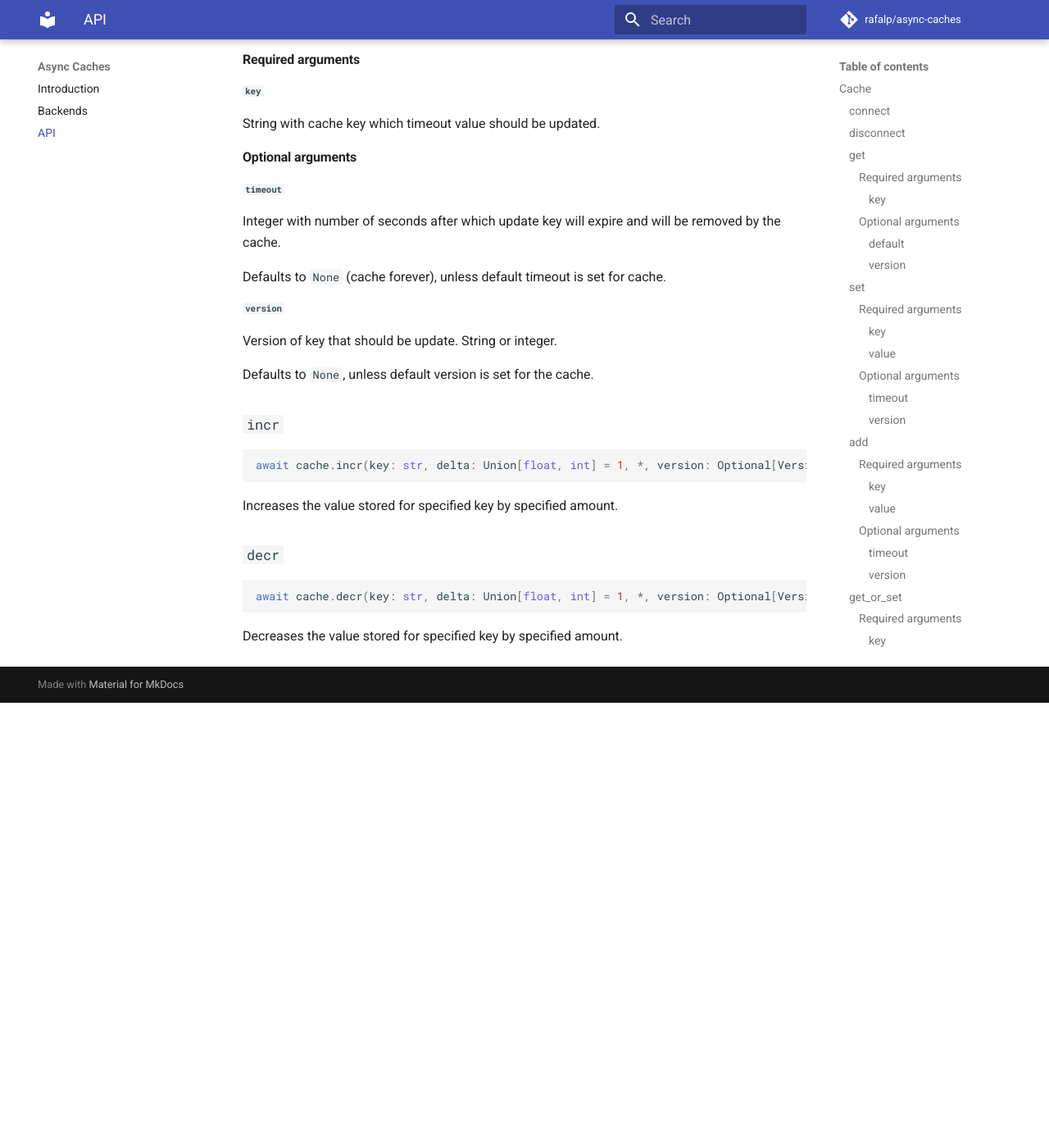
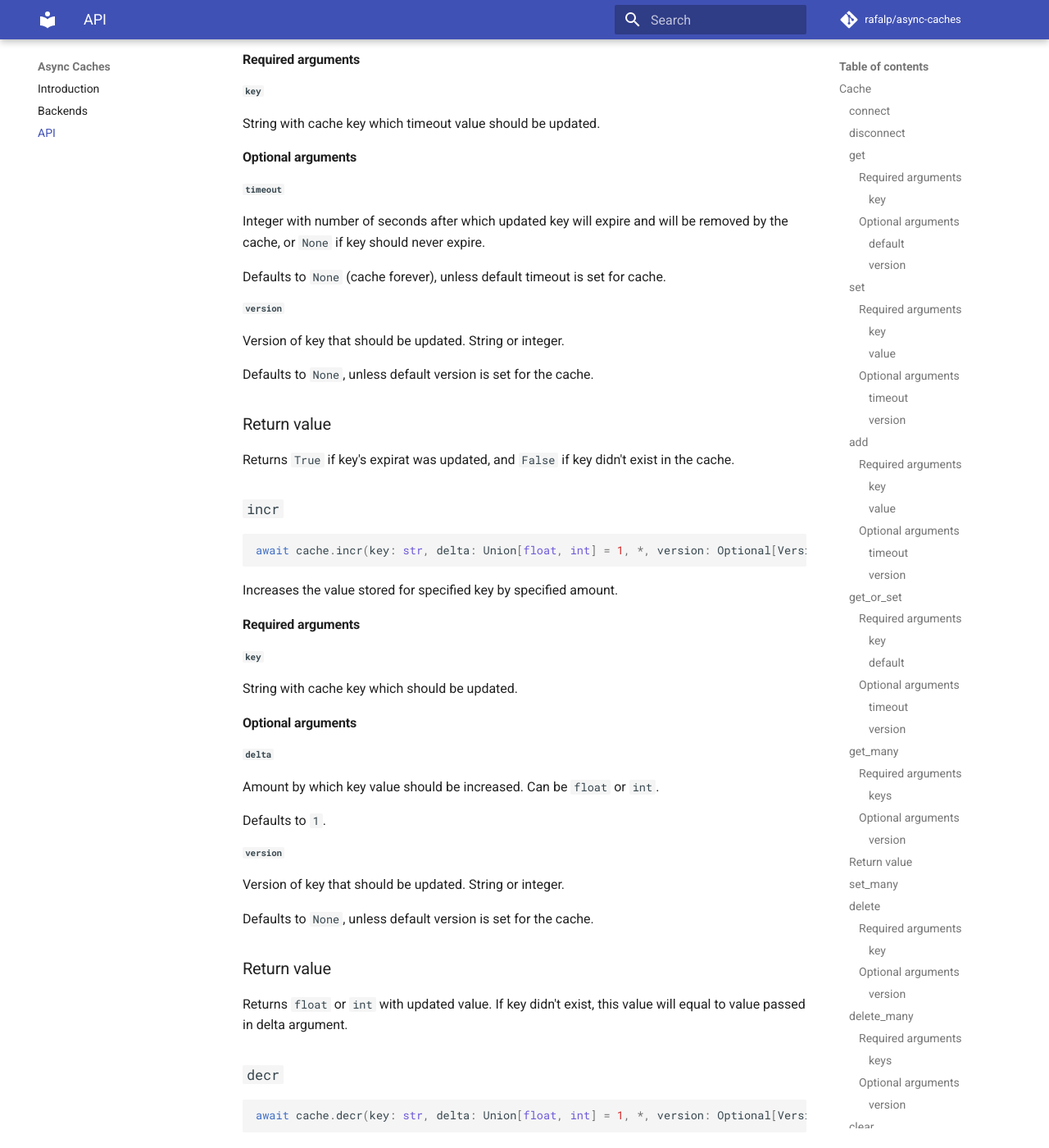
Before and after one commit to rafalp/async-caches, an MkDocs documentation site: the page built from docs/api.md, in a window 1280 px wide and 1400 px high, scrolled down 5122 px. Shown: the whole window at 82% size. Built offline with MkDocs 1.6.1 and Material for MkDocs 9.7.7, drawn with Linux system fonts in a browser that asks for light colours; comment, search, counter and statistics services are not loaded; before the commit the page ends 5979 px from its top, so only the background shows below that; some of the changed text lies outside the part shown.

Commit message:
Add more docs

````diff
--- a/docs/api.md
+++ b/docs/api.md
@@ -289,16 +289,21 @@ String with cache key which timeout value should be updated.
 
 ##### `timeout`
 
-Integer with number of seconds after which update key will expire and will be removed by the cache.
+Integer with number of seconds after which updated key will expire and will be removed by the cache, or `None` if key should never expire.
 
 Defaults to `None` (cache forever), unless default timeout is set for cache.
 
 
 ##### `version`
 
-Version of key that should be update. String or integer.
+Version of key that should be updated. String or integer.
 
 Defaults to `None`, unless default version is set for the cache.
+
+
+### Return value
+
+Returns `True` if key's expirat was updated, and `False` if key didn't exist in the cache.
 
 
 ### `incr`
@@ -310,6 +315,34 @@ await cache.incr(key: str, delta: Union[float, int] = 1, *, version: Optional[Ve
 Increases the value stored for specified key by specified amount.
 
 
+#### Required arguments
+
+##### `key`
+
+String with cache key which should be updated.
+
+
+#### Optional arguments
+
+##### `delta`
+
+Amount by which key value should be increased. Can be `float` or `int`.
+
+Defaults to `1`.
+
+
+##### `version`
+
+Version of key that should be updated. String or integer.
+
+Defaults to `None`, unless default version is set for the cache.
+
+
+### Return value
+
+Returns `float` or `int` with updated value. If key didn't exist, this value will equal to value passed in delta argument.
+
+
 ### `decr`
 
 ```python
@@ -317,3 +350,31 @@ await cache.decr(key: str, delta: Union[float, int] = 1, *, version: Optional[Ve
 ```
 
 Decreases the value stored for specified key by specified amount.
+
+
+#### Required arguments
+
+##### `key`
+
+String with cache key which should be updated.
+
+
+#### Optional arguments
+
+##### `delta`
+
+Amount by which key value should be decreased. Can be `float` or `int`.
+
+Defaults to `1`.
+
+
+##### `version`
+
+Version of key that should be updated. String or integer.
+
+Defaults to `None`, unless default version is set for the cache.
+
+
+### Return value
+
+Returns `float` or `int` with updated value. If key didn't exist, this value will equal to value passed in delta argument.
````
